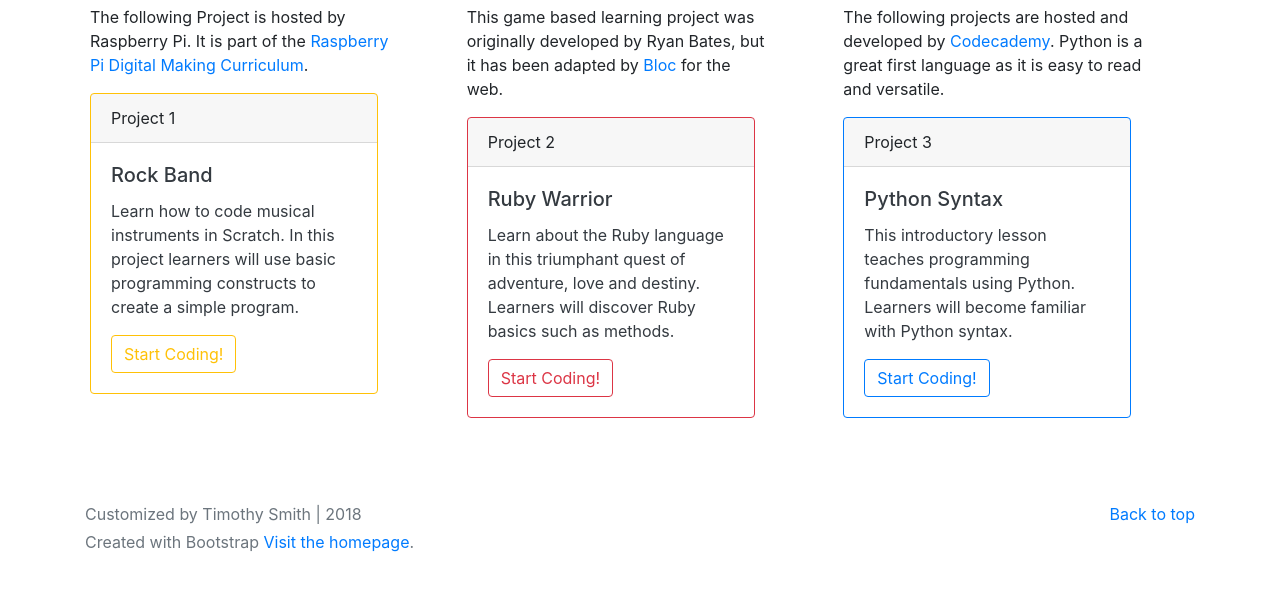
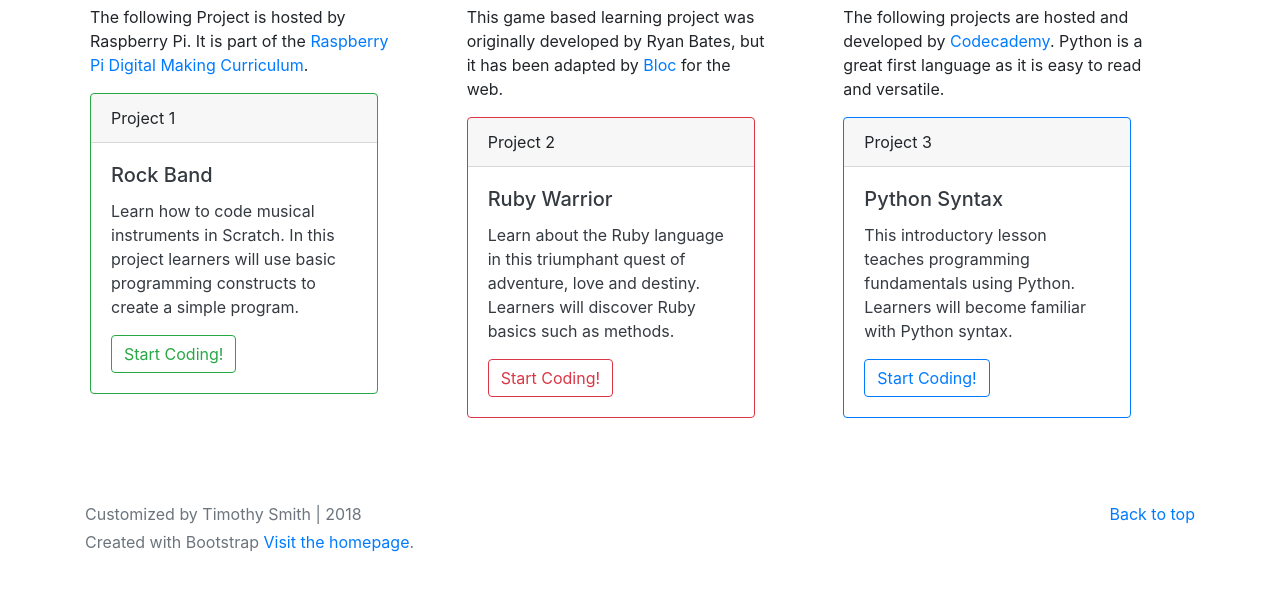
Before and after one commit to tlayne/smith-ltec5200, a plain HTML site: page pro.html in a window 1280 px wide. Shown: the part 718-1308 px from the top of the page. Drawn offline with nearby package versions, Linux system fonts and the light colour scheme; files whose address does not match are found by name.

Commit message:
change yellow button to green

```diff
--- a/pro.html
+++ b/pro.html
@@ -77,12 +77,12 @@
          <img class="rounded-circle" src="img/scratch.png" alt="scratch logo" width="100" height="100">
          <h2>Scratch Projects</h2>
          <p style="max-width: 300px;">The following Project is hosted by Raspberry Pi. It is part of the <a href="https://curriculum.raspberrypi.org/">Raspberry Pi Digital Making Curriculum</a>.</p>
-         <div class="card border-warning mb-3" style="max-width: 18rem;">
+         <div class="card border-success mb-3" style="max-width: 18rem;">
              <div class="card-header">Project 1</div>
              <div class="card-body text-dark">
                <h5 class="card-title">Rock Band</h5>
                <p class="card-text">Learn how to code musical instruments in Scratch. In this project learners will use basic programming constructs to create a simple program.</p>
-               <a href="https://projects.raspberrypi.org/en/projects/rock-band"><button type="button" class="btn btn-outline-warning">Start Coding!</button></a>
+               <a href="https://projects.raspberrypi.org/en/projects/rock-band"><button type="button" class="btn btn-outline-success">Start Coding!</button></a>
              </div>
            </div>
        </div><!-- /.col-lg-4 -->
```
